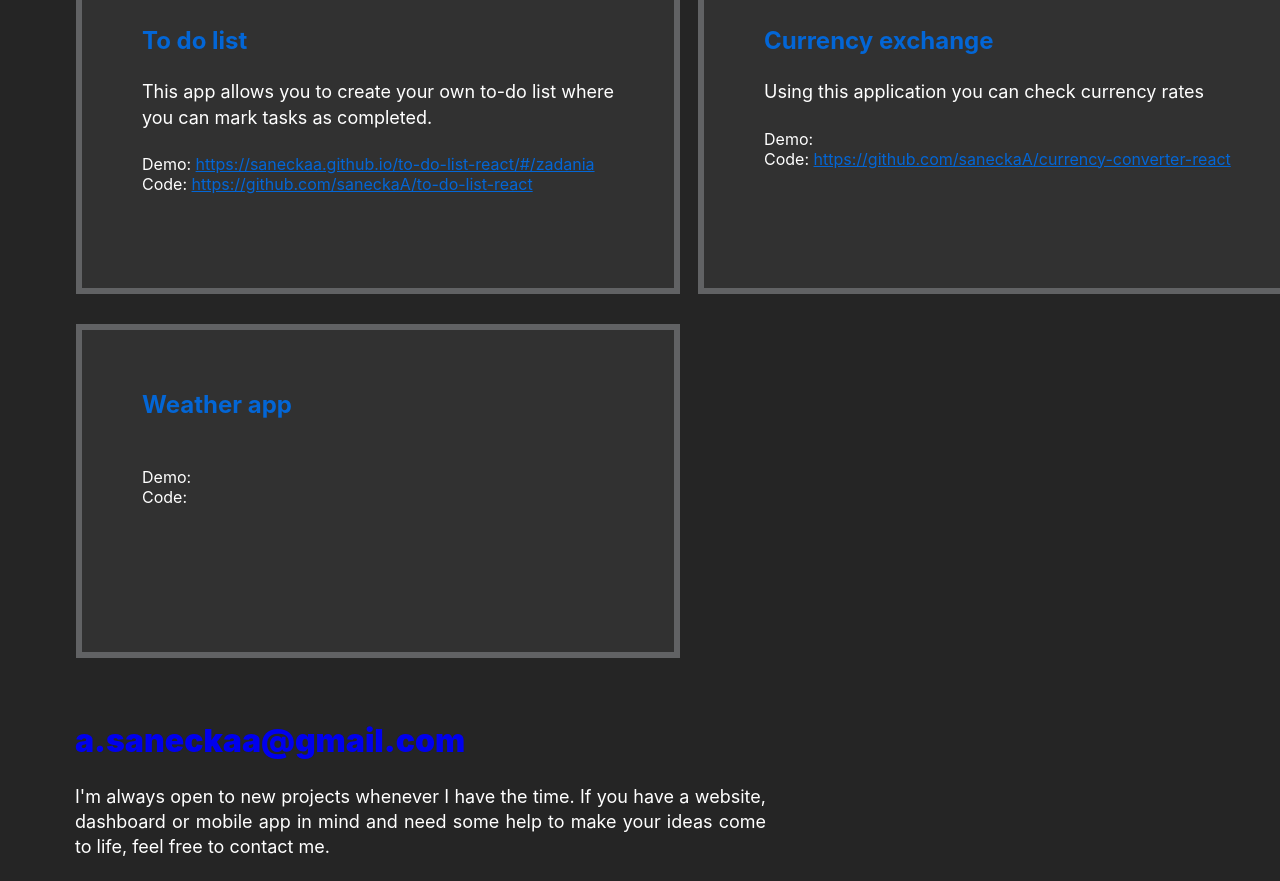
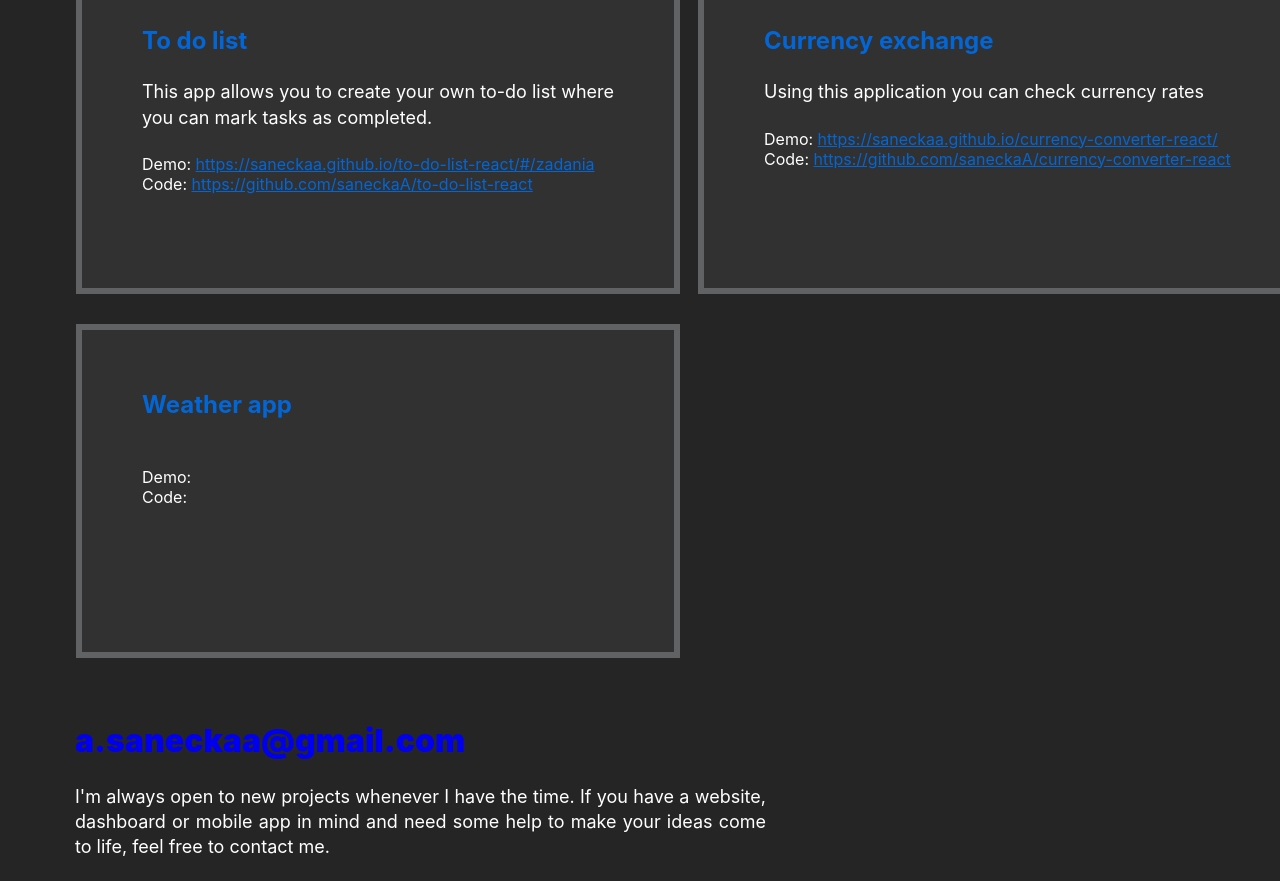
Before and after one commit to saneckaA/personal-homepage, a React (Create React App) app: page / in a window 1280 px wide. Shown: the part 1680-2561 px from the top of the page. Built offline with nearby package versions, Linux system fonts and the light colour scheme.

Commit message:
added link to currency exchange demo

```diff
--- a/src/Portfolio/index.js
+++ b/src/Portfolio/index.js
@@ -48,7 +48,7 @@ const Portfolio = () => {
                         <Name>Currency exchange</Name>
                         <Description>Using this application you can check currency rates</Description>
                         <DemoAndCode>
-                            <Demo>Demo:</Demo>
+                            <Demo>Demo: <Link target='_blank' href='https://saneckaa.github.io/currency-converter-react/'>https://saneckaa.github.io/currency-converter-react/</Link></Demo>
                             <Code>Code: <Link target='_blank' href='https://github.com/saneckaA/currency-converter-react'>https://github.com/saneckaA/currency-converter-react</Link></Code>
                         </DemoAndCode>
                     </Content>
```
